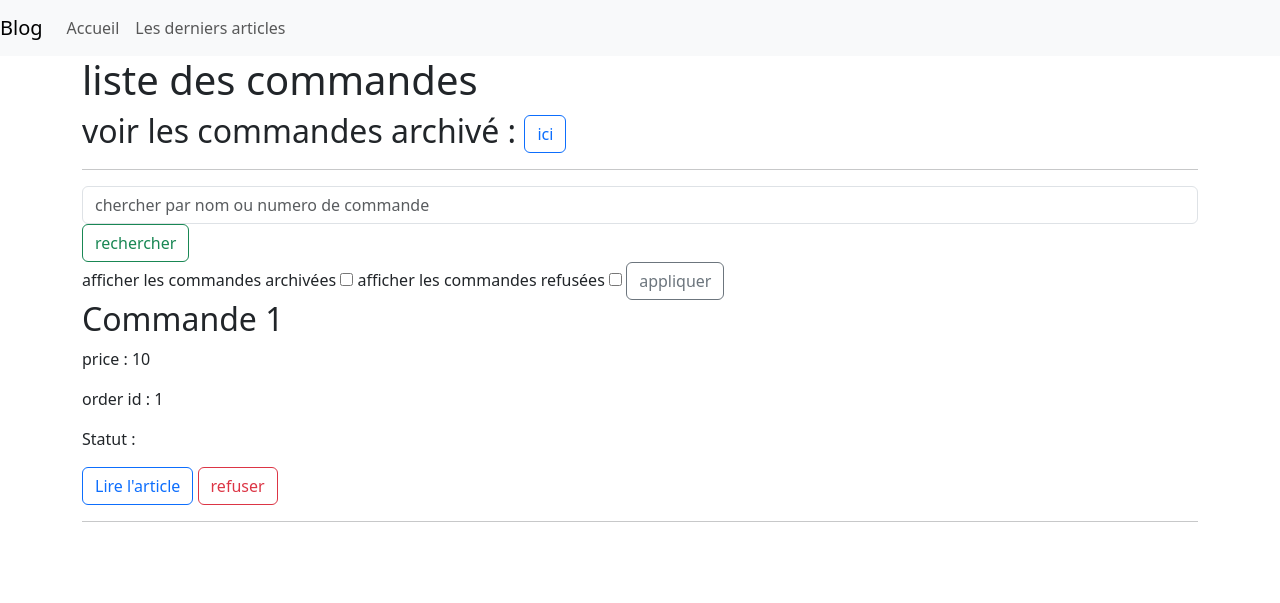
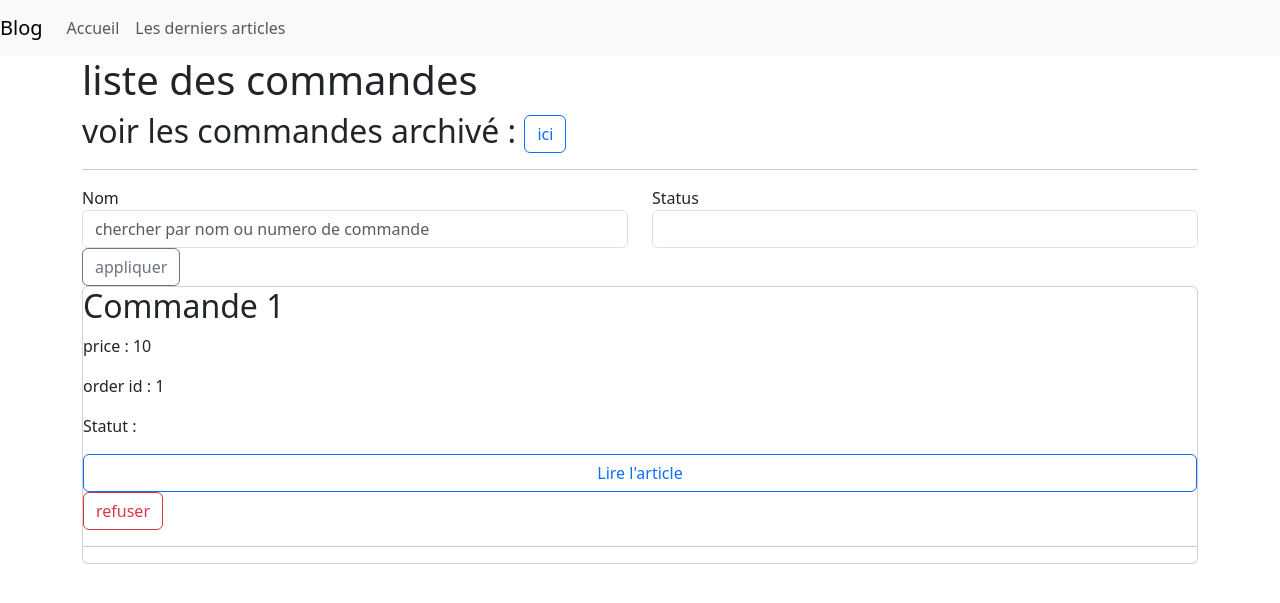
Before and after one commit to mathisbachelier/e-commerce, a PHP site: template E-Commerce/views/orderManagement/index.php in a window 1280 px wide. Shown: the top 603 px of the page. Run offline with PHP 8.4, Linux system fonts and the light colour scheme; the template is opened without the code that fills it: most values are stand-ins (such as "Sample title", 1, 10 or a date in 2020); some libraries are stand-ins or nearby versions.

Commit message:
order Management search bar & select

```diff
--- a/E-Commerce/public/index.php
+++ b/E-Commerce/public/index.php
@@ -21,7 +21,7 @@ $router->post('/orderManagement/orders/validate/:id','App\controllers\OrderManag
 $router->post('/orderManagement/orders/validateOrder/:id','App\controllers\OrderManagementController@validate');
 $router->post('/orderManagement/orders/archive/:id','App\controllers\OrderManagementController@archive');
 $router->get('/orderManagement/archived', 'App\controllers\OrderManagementController@archived');
-$router->get('/orderManagement/search/', 'App\controllers\OrderManagementController@search');
+$router->post('/orderManagement/search', 'App\controllers\OrderManagementController@search');
 
 $router -> get('/productManagement', 'App\controllers\productManagementController@index');
 $router -> get('/productManagement/edit/:id', 'App\controllers\productManagementController@edit');
--- a/E-Commerce/views/orderManagement/index.php
+++ b/E-Commerce/views/orderManagement/index.php
@@ -1,24 +1,38 @@
 <h1>liste des commandes </h1>
 <h2>voir les commandes archivé : <a href="/e-commerce-BTS-SIO/E-Commerce/orderManagement/archived" class="btn btn-outline-primary">ici</a> </h2>
 <hr>
-<form style="display:inline" href= "/e-commerce-BTS-SIO/E-Commerce/orderManagement/search" method="POST">
-    <input type="text"  placeholder="chercher par nom ou numero de commande" class="form-control">
-    <input type="submit" value="rechercher" class="btn btn-outline-success">
-</form>
-<br>
-<form>
-    <label for="archived"> afficher les commandes archivées</label>
-    <input type="checkbox" name="archived" id="archived"  >
+<form action="/e-commerce-BTS-SIO/E-Commerce/orderManagement/search" method="POST">
+    <div class="row">
+        <div class="col-6">
+            <label for="name">Nom</label>
+            <input type="text" name="name" placeholder="chercher par nom ou numero de commande" class="form-control">
+        </div>
+        <div class="col-6">
+            <label for="status">Status</label>
+            <select name="status" class="form-control">
+                <option value="5"></option>
+                <option value="5">Tous</option>
+                <option value= 4 >archive</option>
+                <option value= 3 >refuser</option>
+                <option value= 2 >validé</option>
+                <option value= 1 >accpeter</option>
+                <option value= 0 >en attente</option>
+            </select>
+        </div>
+    </div>
+
+    <!-- <input type="checkbox" name="archived" id="archived" <?= $params['orders'][0]->status == 4 ? 'checked' : '' ?>>
     <label for="refused"> afficher les commandes refusées</label>
-    <input type="checkbox" name="refused" id="refused" value="1">
+    <input type="checkbox" name="refused" id="refused" <?= $params['orders'][0]->status == 3 ? 'checked' : '' ?>> -->
     <input type="submit" value="appliquer" class="btn btn-outline-secondary">
 </form>
 <?php if(empty($params['orders'])): ?>
+
     <p>Aucune commande à afficher</p>
 <?php else: ?>
     <?php foreach($params['orders'] as $order) : ?>
-        <?php if($order->status != 4 && $order->status != 3): ?>
-        <div>
+
+        <div class="card commande">
             <h2> Commande <?= $order->order_number ; ?> </h2>
             <p>price : <?= $order->price ?></p>
             <p>order id : <?= $order->order_id ?></p>
@@ -63,6 +77,6 @@
             <?php endif; ?>
             <hr>
         </div>
-        <?php endif; ?>
+
     <?php endforeach; ?>
 <?php endif; ?>
```
Also changed, not shown: E-Commerce/app/controllers/OrderManagementController.php (+4 -3 lines), E-Commerce/app/models/Order.php (+15 -3 lines).
